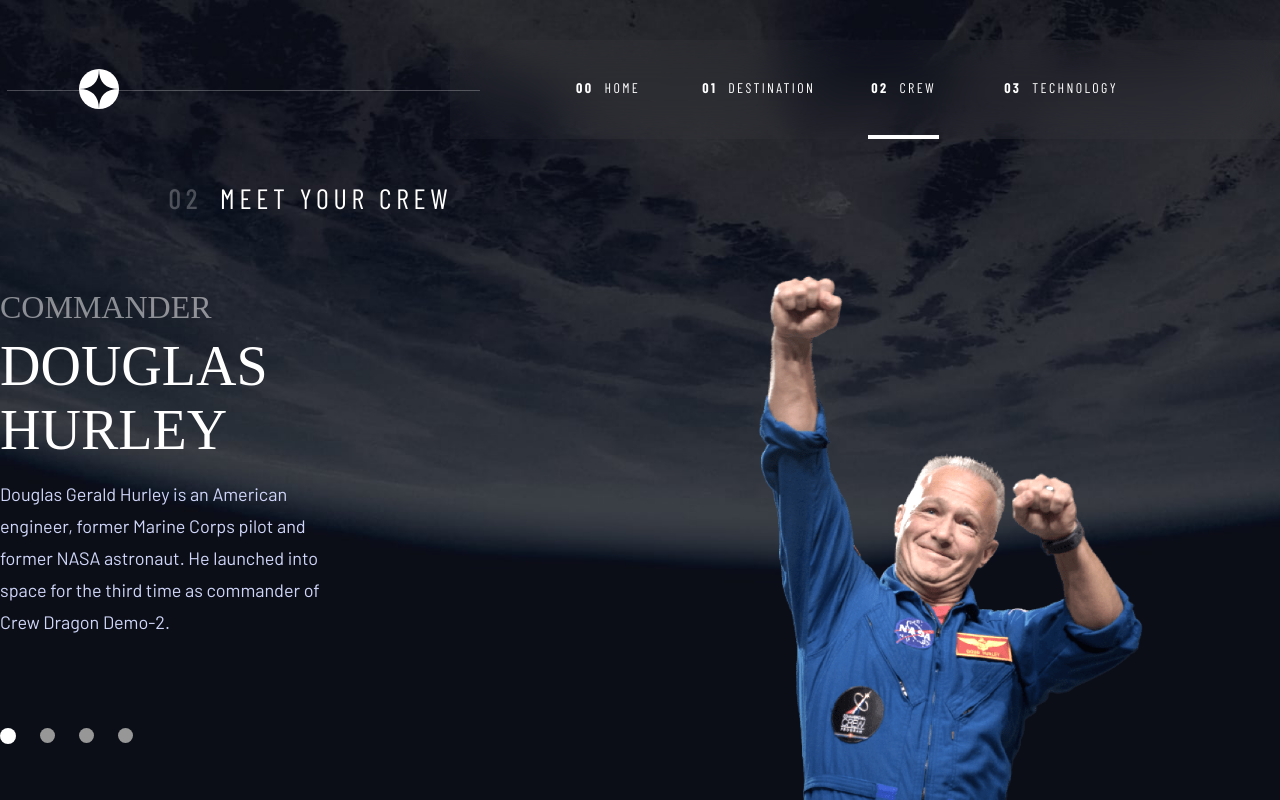
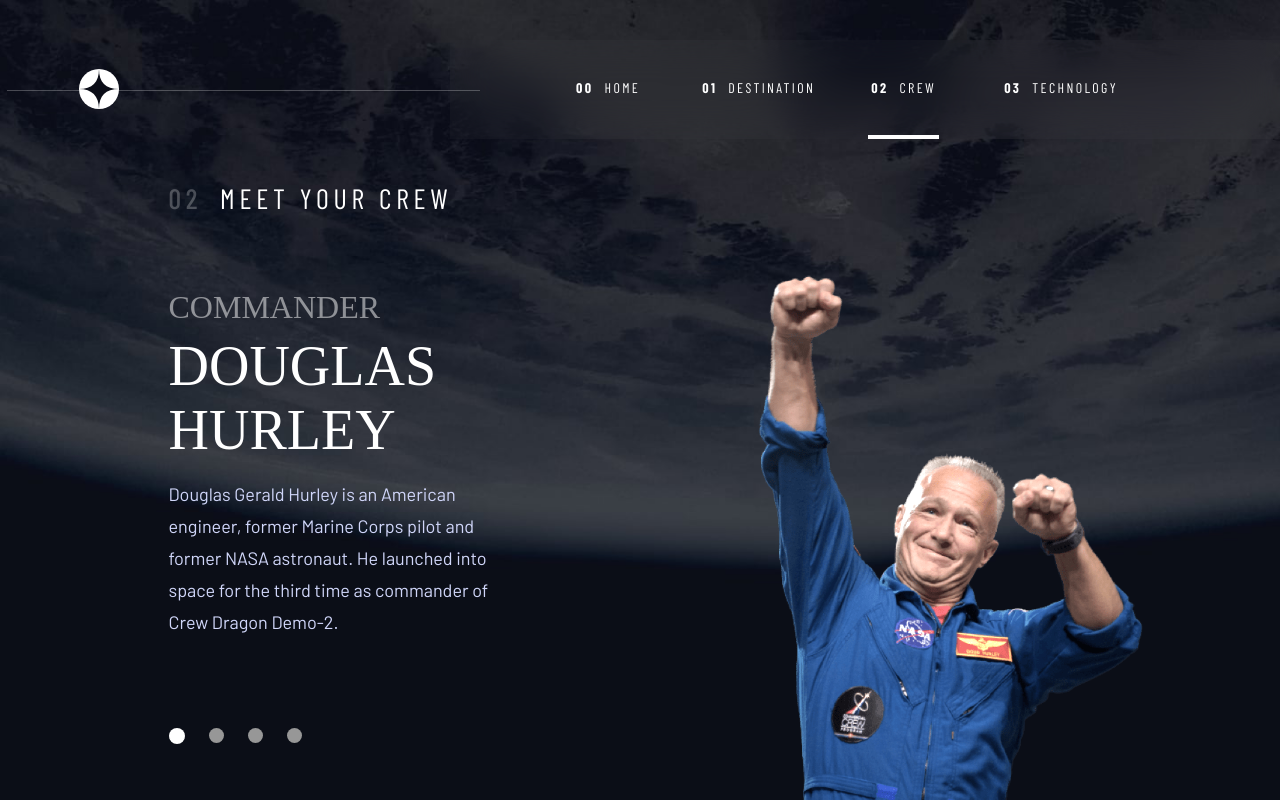
Before and after one commit to Zansuken/space-tourism, a React (Create React App) app: page /crew in a window 1280 px wide. Built offline with nearby package versions, Linux system fonts and the light colour scheme; a web font is replaced by a local one.

Commit message:
fix(crew): fixed infos padding

```diff
--- a/src/styles/pages/crew.scss
+++ b/src/styles/pages/crew.scss
@@ -51,6 +51,7 @@
             display: flex;
             justify-content: start;
             gap: 80px;
+            padding-left: 168.5px;
         }
     }
     .crew-nav {
```
